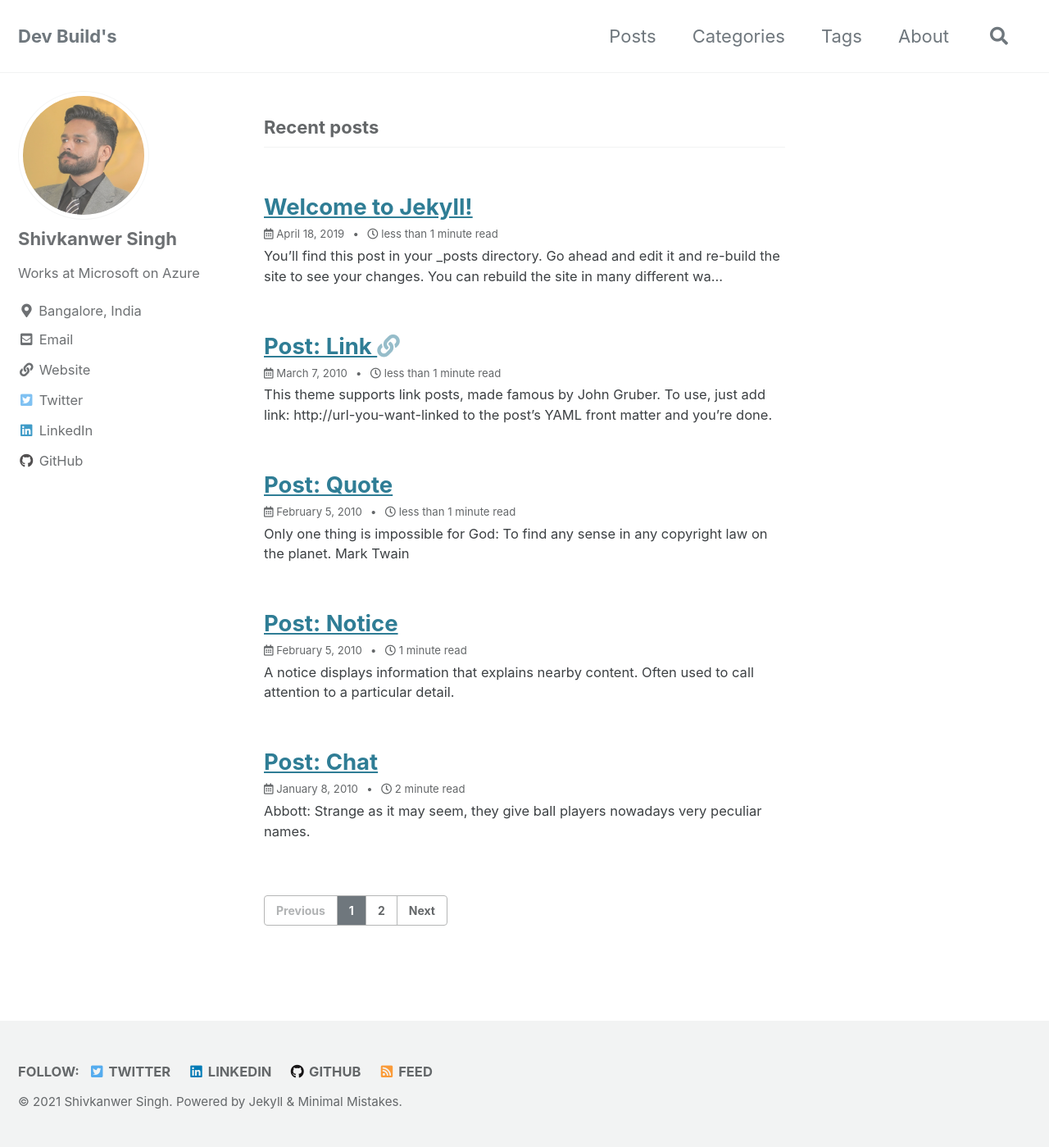
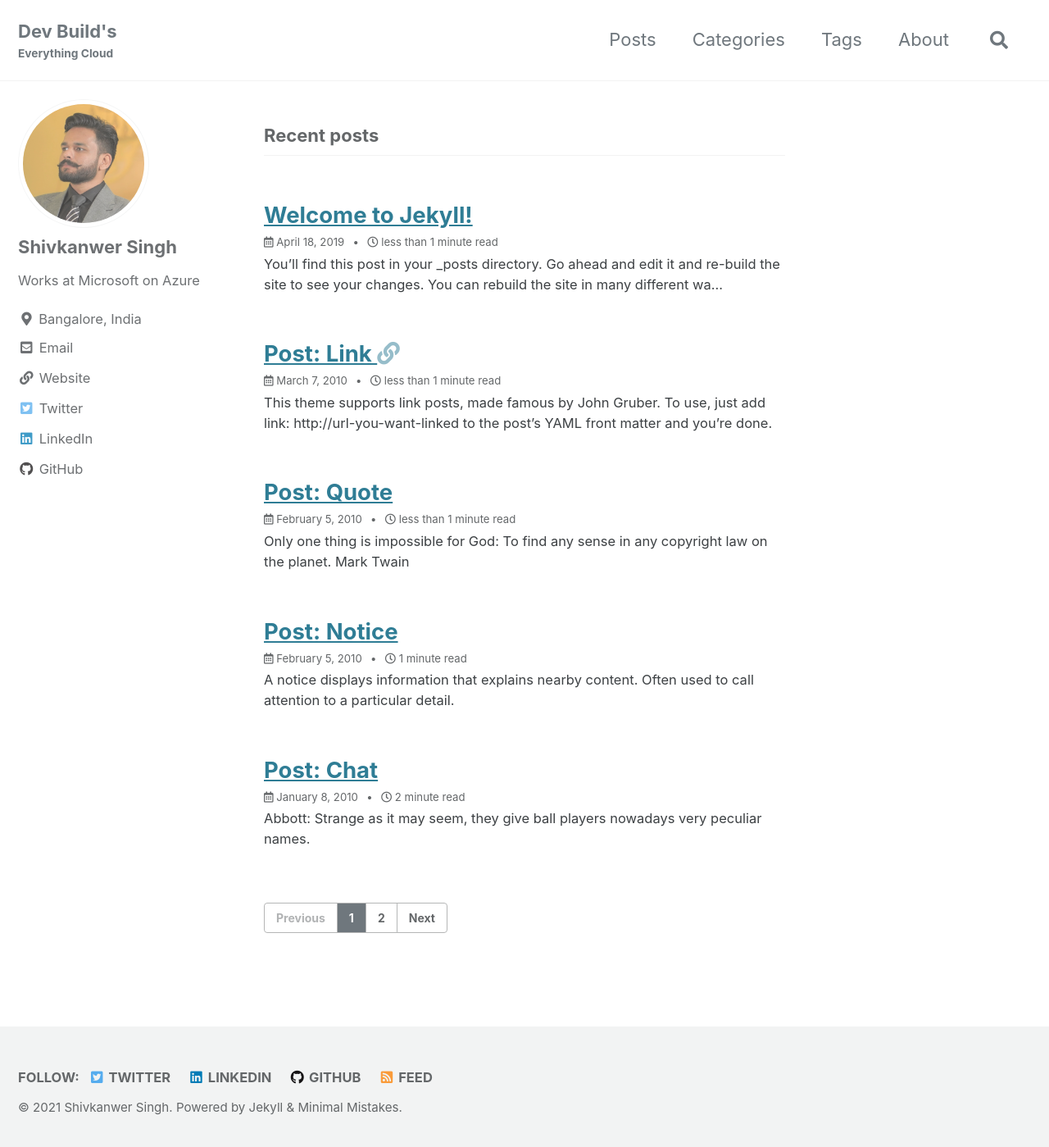
Before and after one commit to shivkanwer/devbuilds, a Jekyll site: the page built from index.html, in a window 1280 px wide and 1400 px high. Shown: the whole window at 82% size. Built offline with Jekyll 4.4.1, drawn with Linux system fonts in a browser that asks for light colours; cached includes are drawn as plain includes; the list of posts is cut into pages by our own code.

Commit message:
CSS and Config updates

```diff
--- a/_config.yml
+++ b/_config.yml
@@ -18,7 +18,7 @@ minimal_mistakes_skin    : "default" # "air", "aqua", "contrast", "dark", "dirt"
 locale                   : "en-US"
 title                    : "Dev Build's"
 title_separator          : "-"
-subtitle                 : # site tagline that appears below site title in masthead
+subtitle                 : "Everything Cloud"
 name                     : "Shivkanwer Singh"
 description              : "Here I discuss all things Azure"
 url                      : # the base hostname & protocol for your site e.g. "https://mmistakes.github.io"
--- a/_sass/minimal-mistakes/_sidebar.scss
+++ b/_sass/minimal-mistakes/_sidebar.scss
@@ -124,8 +124,8 @@
 .author__avatar {
   display: table-cell;
   vertical-align: top;
-  width: 36px;
-  height: 36px;
+  width: 50px;
+  height: 50px;
 
   @include breakpoint($large) {
     display: block;
@@ -165,7 +165,7 @@
 }
 
 .author__name {
-  margin: 0;
+  margin-top: 5px;
 
   @include breakpoint($large) {
     margin-top: 10px;
@@ -178,7 +178,7 @@
 }
 
 .author__bio {
-  margin: 0;
+  margin-top: -10px;
 
   @include breakpoint($large) {
     margin-top: 10px;
@@ -212,7 +212,7 @@
 
   button {
     position: relative;
-    margin-bottom: 0;
+    margin-bottom: 10px;
 
     &:before {
       @supports (pointer-events: none) {
```
